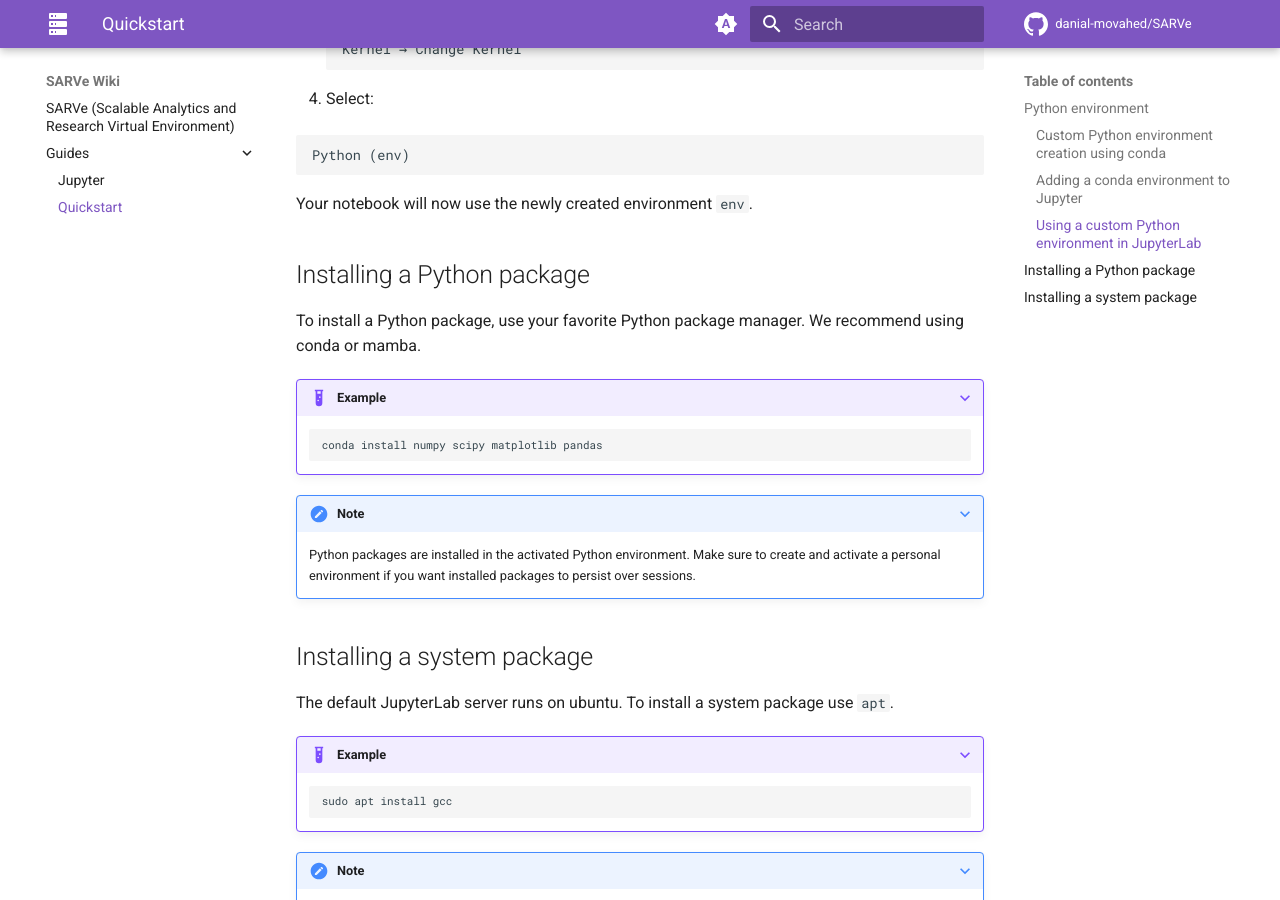
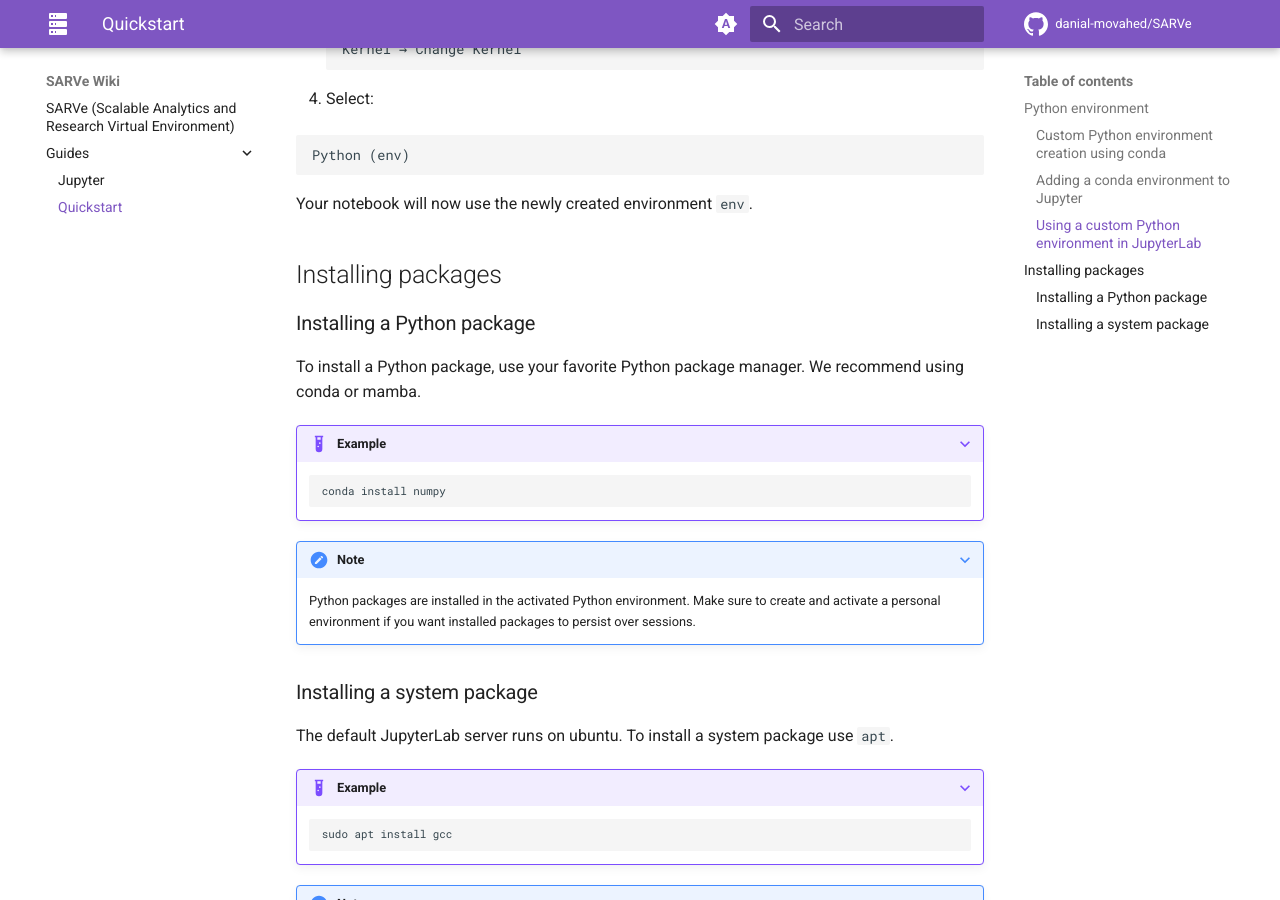
Before and after one commit to AI-Driven-HEP/SARVe, an MkDocs documentation site: the page built from docs/guides/Quickstart.md, in a window 1280 px wide and 900 px high, scrolled down 1509 px. Built offline with MkDocs 1.6.1 and Material for MkDocs 9.7.7, drawn with Linux system fonts in a browser that asks for light colours; comment, search, counter and statistics services are not loaded.

Commit message:
Add a header for package installation in quickstart

````diff
--- a/docs/guides/Quickstart.md
+++ b/docs/guides/Quickstart.md
@@ -51,20 +51,22 @@
 
 Your notebook will now use the newly created environment `env`.
 
-## Installing a Python package
+## Installing packages
+
+### Installing a Python package
 To install a Python package, use your favorite Python package manager. We recommend using conda or mamba.
 
 ???+ Example
 
     ```bash
-    conda install numpy scipy matplotlib pandas
+    conda install numpy
     ```
 
 ???+ Note
 
     Python packages are installed in the activated Python environment. Make sure to create and activate a personal environment if you want installed packages to persist over sessions.
 
-## Installing a system package
+### Installing a system package
 The default JupyterLab server runs on ubuntu. To install a system package use `apt`.
 
 ???+ Example
````
